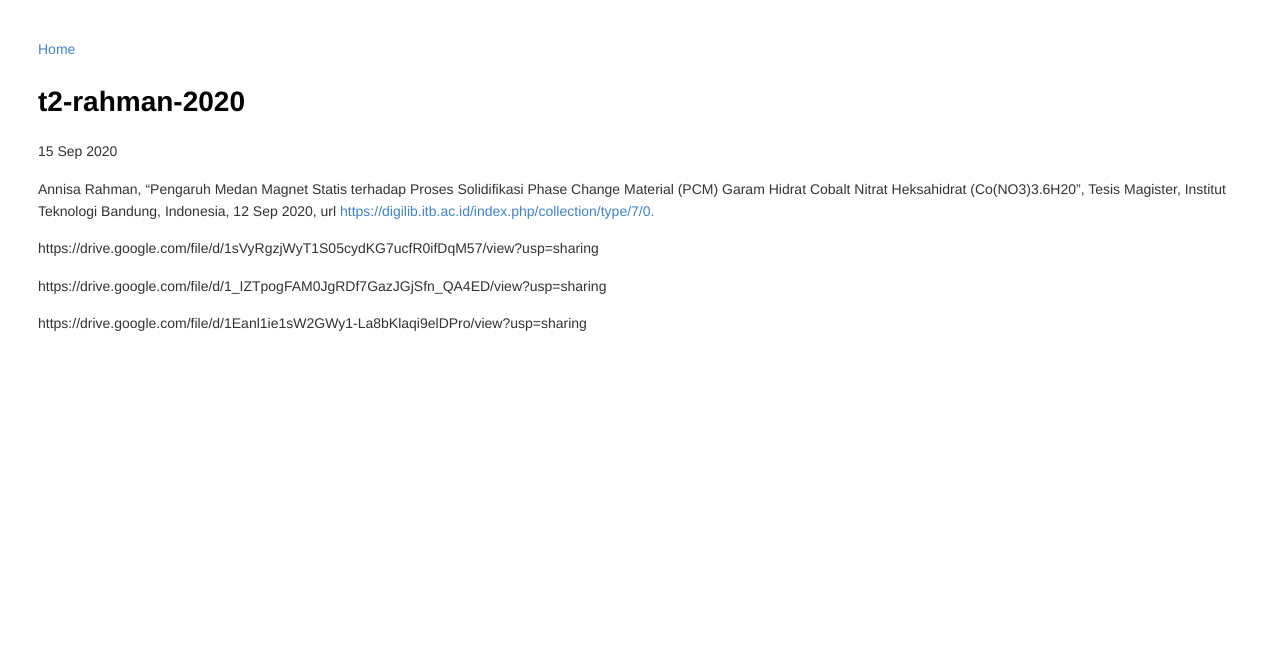
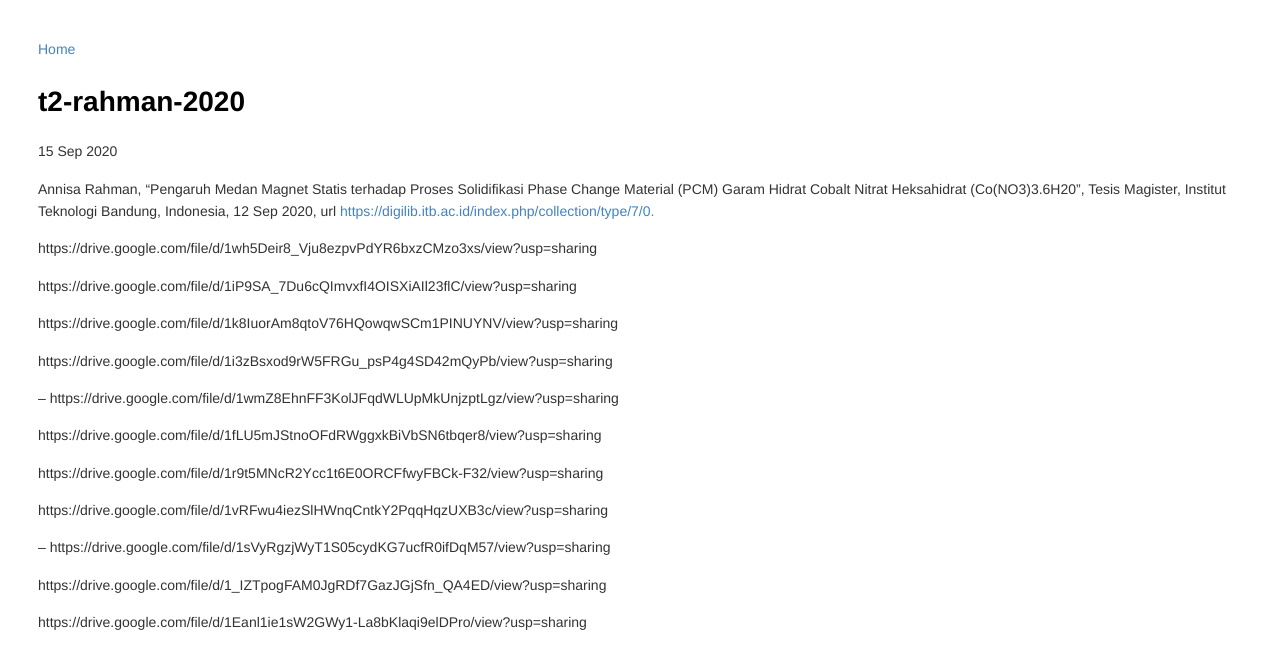
Before and after one commit to literaturx/literaturx.github.io, a Jekyll site: the page built from _posts/21/2020-09-15-0.md, in a window 1280 px wide. Shown: the top 669 px of the page. Built offline with Jekyll 4.4.1, drawn with Linux system fonts in a browser that asks for light colours; part of the change alters nothing that is shown.

Commit message:
add for these days, fin now

```diff
--- a/_posts/21/2020-09-15-0.md
+++ b/_posts/21/2020-09-15-0.md
@@ -10,8 +10,24 @@ date: 2020-09-15 12:00:00 +07
 Annisa Rahman, "Pengaruh Medan Magnet Statis terhadap Proses Solidifikasi Phase Change Material (PCM) Garam Hidrat Cobalt Nitrat Heksahidrat (Co(NO3)3.6H20", Tesis Magister, Institut Teknologi Bandung, Indonesia, 12 Sep 2020, url <https://digilib.itb.ac.id/index.php/collection/type/7/0>[.](https://drive.google.com/file/d/1q-i2L0W6JHkWcDw-soZVm6-twSNLxWZ7/view?usp=sharing)
 
 
+https://drive.google.com/file/d/1wh5Deir8_Vju8ezpvPdYR6bxzCMzo3xs/view?usp=sharing
 
+https://drive.google.com/file/d/1iP9SA_7Du6cQImvxfI4OISXiAIl23flC/view?usp=sharing
 
+https://drive.google.com/file/d/1k8IuorAm8qtoV76HQowqwSCm1PINUYNV/view?usp=sharing
+
+https://drive.google.com/file/d/1i3zBsxod9rW5FRGu_psP4g4SD42mQyPb/view?usp=sharing
+
+--
+https://drive.google.com/file/d/1wmZ8EhnFF3KolJFqdWLUpMkUnjzptLgz/view?usp=sharing
+
+https://drive.google.com/file/d/1fLU5mJStnoOFdRWggxkBiVbSN6tbqer8/view?usp=sharing
+
+https://drive.google.com/file/d/1r9t5MNcR2Ycc1t6E0ORCFfwyFBCk-F32/view?usp=sharing
+
+https://drive.google.com/file/d/1vRFwu4iezSlHWnqCntkY2PqqHqzUXB3c/view?usp=sharing
+
+--
 https://drive.google.com/file/d/1sVyRgzjWyT1S05cydKG7ucfR0ifDqM57/view?usp=sharing
 
 https://drive.google.com/file/d/1_IZTpogFAM0JgRDf7GazJGjSfn_QA4ED/view?usp=sharing
```
